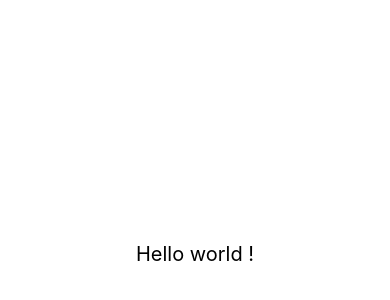
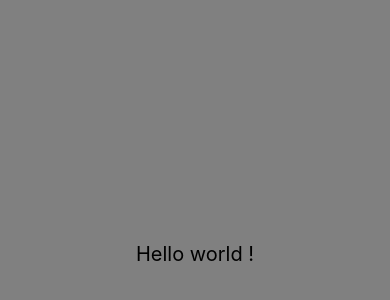
Before and after one commit to JeRimes/learnReactNative, a React Native app: screen / in a window 390 px wide. Shown: the part 168-468 px from the top of the page. Built offline with nearby package versions, Linux system fonts and the light colour scheme.

Commit message:
change bg color

```diff
--- a/App.js
+++ b/App.js
@@ -16,6 +16,7 @@ const styles = StyleSheet.create({
     backgroundColor: '#fff',
     alignItems: 'center',
     justifyContent: 'center',
+    backgroundColor: 'grey',
   },
   title: {
     fontSize: 20,
```
